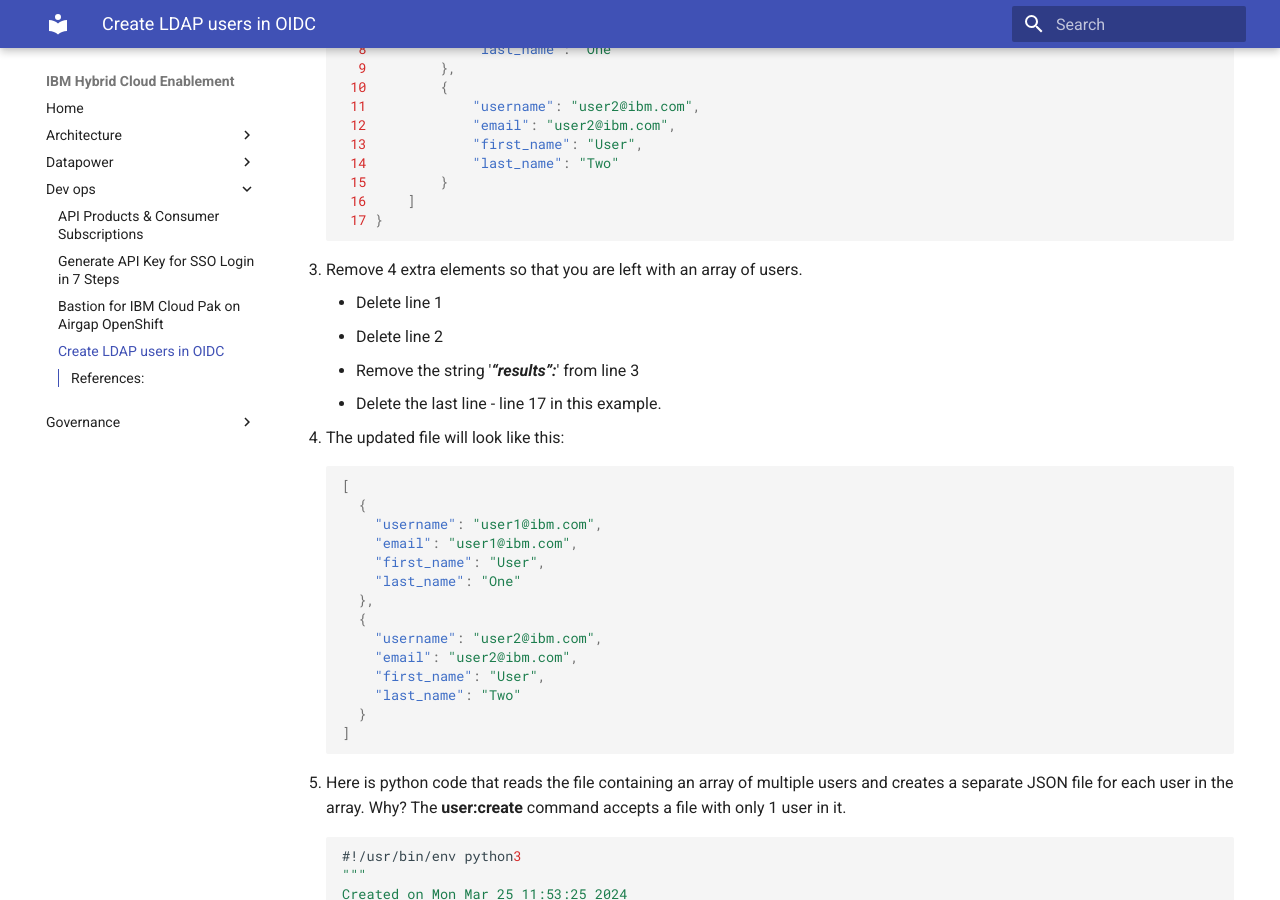
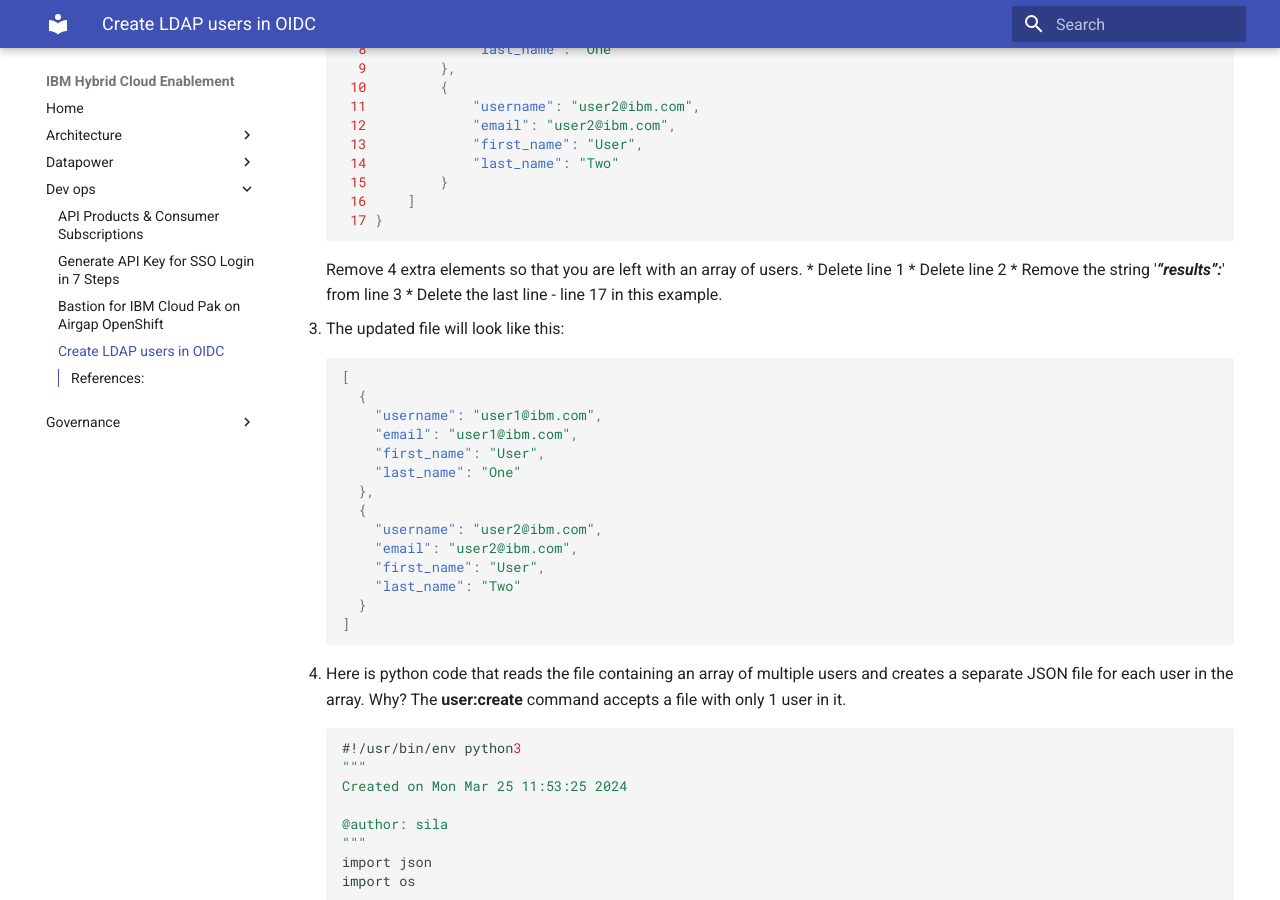
Before and after one commit to ibm-apiconnect/apic-hybrid-cloud-enablement, an MkDocs documentation site: the page built from docs-and-tools/dev-ops/create-oidc-users-from-ldap.md, in a window 1280 px wide and 900 px high, scrolled down 557 px. Built offline with MkDocs 1.6.1 and Material for MkDocs 9.7.7, drawn with Linux system fonts in a browser that asks for light colours; some of the changed lines change nothing that is shown.

Commit message:
Fix list in #3
Fix list in #3

````diff
--- a/docs-and-tools/dev-ops/create-oidc-users-from-ldap.md
+++ b/docs-and-tools/dev-ops/create-oidc-users-from-ldap.md
@@ -34,7 +34,7 @@
      17 }
     ```
 
-3. Remove 4 extra elements so that you are left with an array of users.
+    Remove 4 extra elements so that you are left with an array of users.
     * Delete line 1
     * Delete line 2
     * Remove the string '_**“results”:**_' from line 3
````
